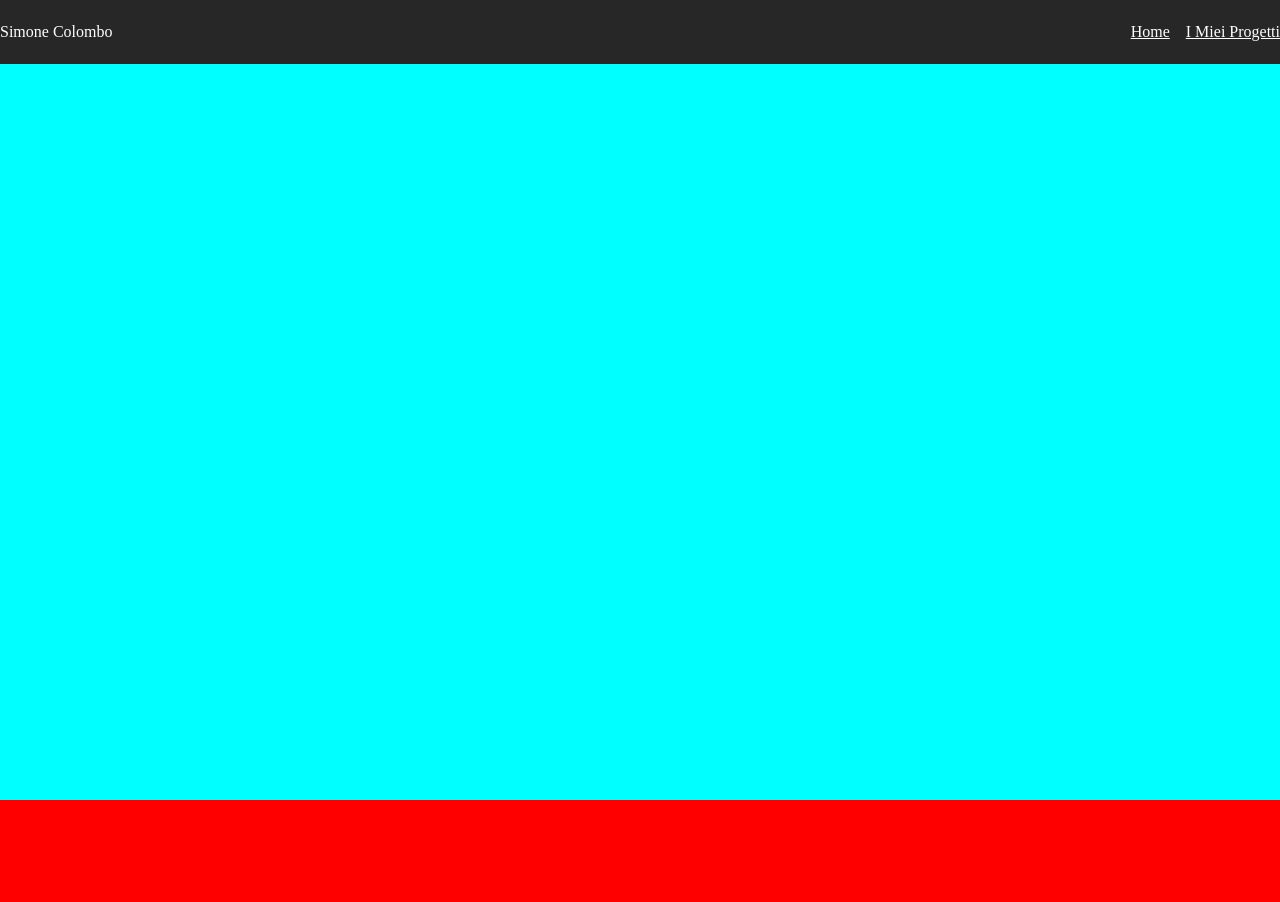
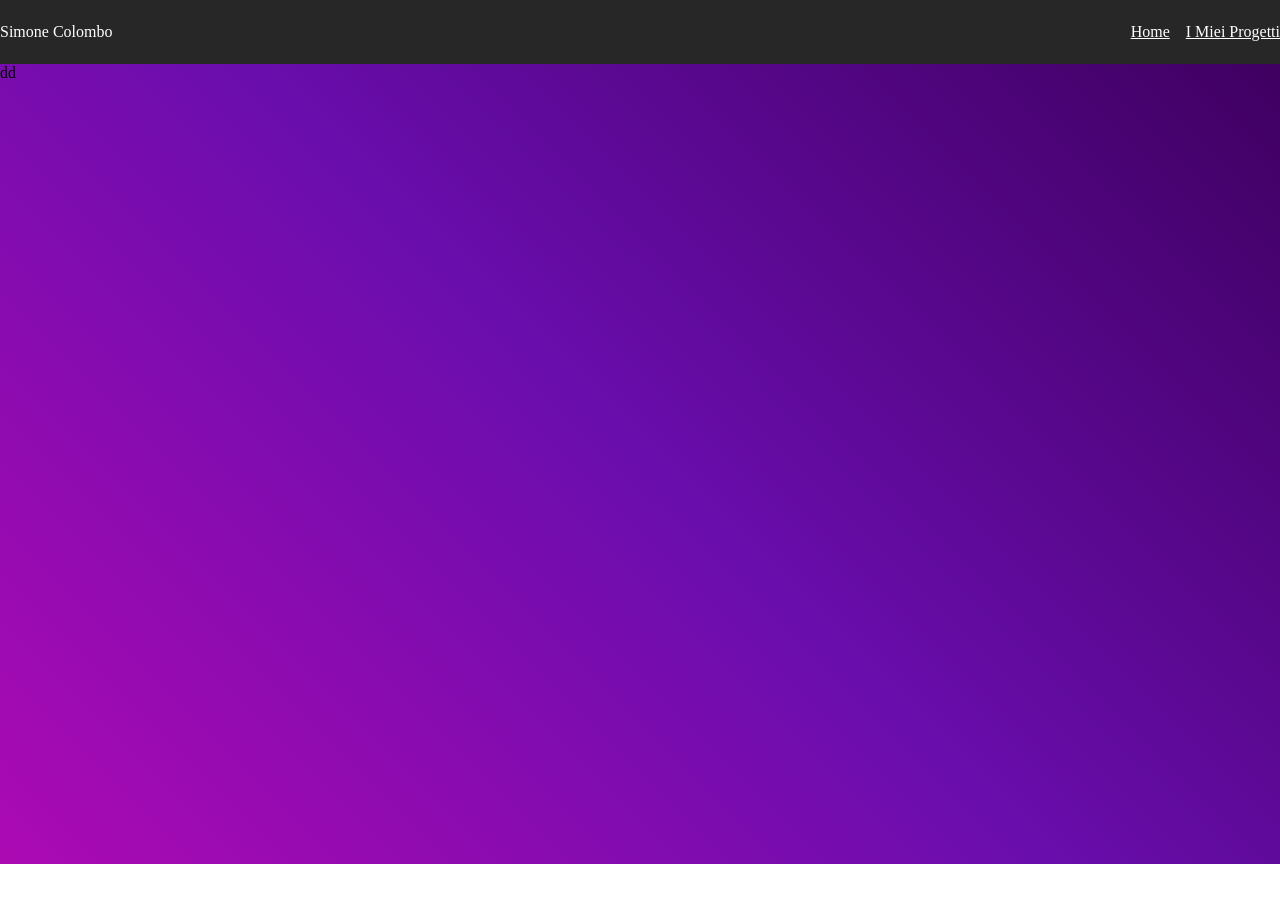
Before and after one commit to SimoneColombo1/Portfolio, a Vue app: page / in a window 1280 px wide. Shown: the top 902 px of the page. After the commit the page ends 864 px from the top, so only its background shows below. Built offline with nearby package versions, Linux system fonts and the light colour scheme.

Commit message:
Creato lo script per il cambio di sezione

```diff
--- a/src/App.vue
+++ b/src/App.vue
@@ -16,4 +16,8 @@ export default {
   </main>
 </template>
 
-<style lang="scss"></style>
+<style lang="scss">
+.main-container {
+  background: linear-gradient(45deg, #ac0ab3, #6a0dad, #3f0061);
+}
+</style>
--- a/src/components/HomePage/AboutMe.vue
+++ b/src/components/HomePage/AboutMe.vue
@@ -1,11 +1,11 @@
 <script></script>
 
 <template>
-  <section class="AboutMe"></section>
+  <section class="AboutMe">dd</section>
 </template>
 <style lang="scss" scoped>
 .AboutMe {
-  height: 92vh;
-  background-color: aqua;
+  width: 100%;
+  height: 100%;
 }
 </style>
--- a/src/components/HomePage/MyProjects.vue
+++ b/src/components/HomePage/MyProjects.vue
@@ -1,11 +1,11 @@
 <script></script>
 
 <template>
-  <section class="MyProjects"></section>
+  <section class="MyProjects">aa</section>
 </template>
 <style lang="scss" scoped>
 .MyProjects {
-  height: 92vh;
-  background-color: red;
+  width: 100%;
+  height: 100%;
 }
 </style>
--- a/src/views/HomePage.vue
+++ b/src/views/HomePage.vue
@@ -1,13 +1,38 @@
 <script>
+import { ref, shallowRef, onMounted, onUnmounted } from "vue";
 import AboutMe from "../components/HomePage/AboutMe.vue";
 import MyProjects from "../components/HomePage/MyProjects.vue";
 import MyContacts from "../components/HomePage/MyContacts.vue";
+
 export default {
-  name: "",
-  components: {
-    AboutMe,
-    MyProjects,
-    MyContacts,
+  components: { AboutMe, MyProjects, MyContacts },
+  setup() {
+    const sections = shallowRef([AboutMe, MyProjects, MyContacts]);
+    const sectionsRef = ref([]);
+    const activeIndex = ref(0);
+
+    const observer = new IntersectionObserver(
+      (entries) => {
+        entries.forEach((entry) => {
+          if (entry.isIntersecting) {
+            activeIndex.value = sectionsRef.value.indexOf(entry.target);
+          }
+        });
+      },
+      { threshold: 0.5 }
+    );
+
+    onMounted(() => {
+      sectionsRef.value.forEach((section) => {
+        if (section) observer.observe(section);
+      });
+    });
+
+    onUnmounted(() => {
+      observer.disconnect();
+    });
+
+    return { sections, sectionsRef, activeIndex };
   },
 };
 </script>
@@ -15,10 +40,40 @@ export default {
 <template>
   <section class="main-container">
     <section class="home-page-container">
-      <AboutMe />
-      <MyProjects />
-      <MyContacts />
+      <div
+        v-for="(Component, index) in sections"
+        :key="index"
+        ref="sectionsRef"
+        class="section"
+        :class="{ 'fade-in': activeIndex === index }"
+      >
+        <component :is="Component" />
+      </div>
     </section>
   </section>
 </template>
-<style lang="scss" scoped></style>
+
+<style lang="scss" scoped>
+.main-container {
+  height: 100vh;
+  overflow-y: scroll;
+  scroll-snap-type: y mandatory;
+}
+
+.home-page-container {
+  display: flex;
+  flex-direction: column;
+}
+
+.section {
+  height: 100vh;
+  display: flex;
+  width: 100%;
+  opacity: 0;
+  transition: opacity 0.6s ease-in-out;
+}
+
+.section.fade-in {
+  opacity: 1;
+}
+</style>
```
